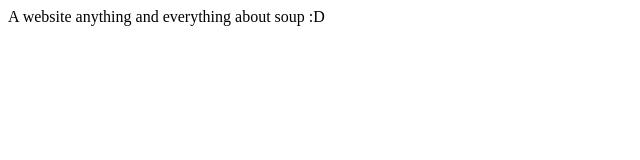
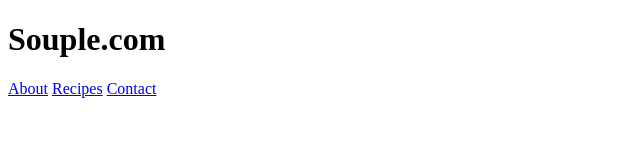
Before and after one commit to SoupleCodes/souplecodes.github.io, a plain HTML site: page index.html in a window 1280 px wide. Shown: the whole page, without its empty margins (0-640 px from the left). Drawn offline with Linux system fonts and the light colour scheme.

Commit message:
Update index.html

```diff
--- a/index.html
+++ b/index.html
@@ -1,10 +1,18 @@
 <!DOCTYPE HTML>
 <html>
-      <link rel="icon" type="image/png" href="https://www.pngall.com/wp-content/uploads/2018/04/Soup-PNG-File.png" />
   <head>
+        <link rel="icon" type="image/png" href="https://www.pngall.com/wp-content/uploads/2018/04/Soup-PNG-File.png" />
     <meta charset="utf-8">
-    <title>Souple</title>
+    <title>Home | Souple</title>
   </head>
+      <body>
+            <header>
+                  <h1>Souple.com</h1>
+                  <nav>
+                  <a href="#about">About</a>
+                  <a href="#recipes">Recipes</a>
+                  <a href="#contact">Contact</a>
+                  </nav>
+            </header>
+      </body>
 </html>
-
-A website anything and everything about soup :D
```
